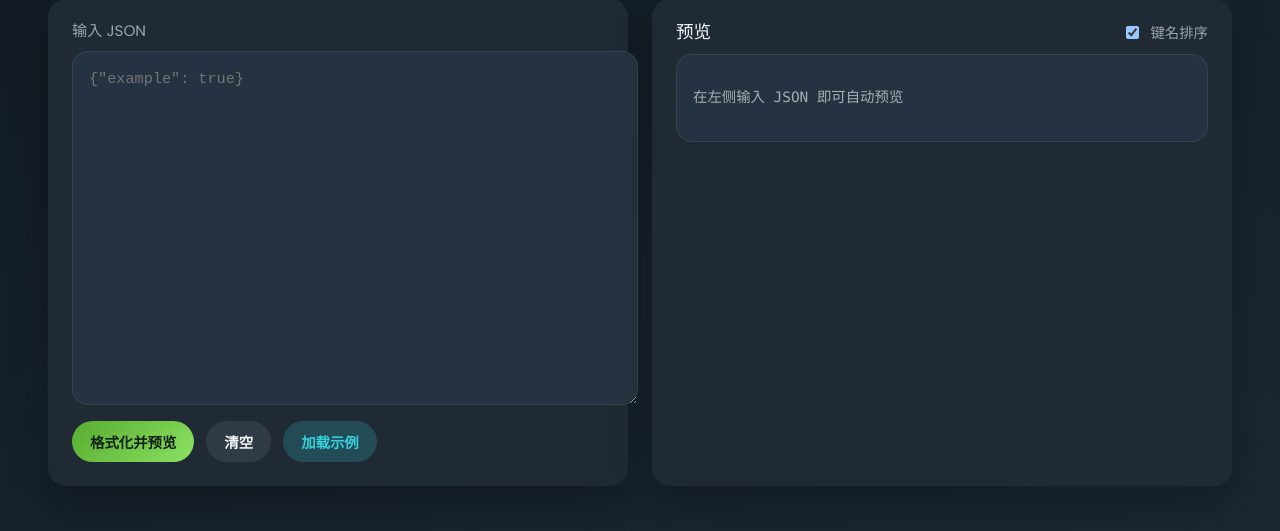
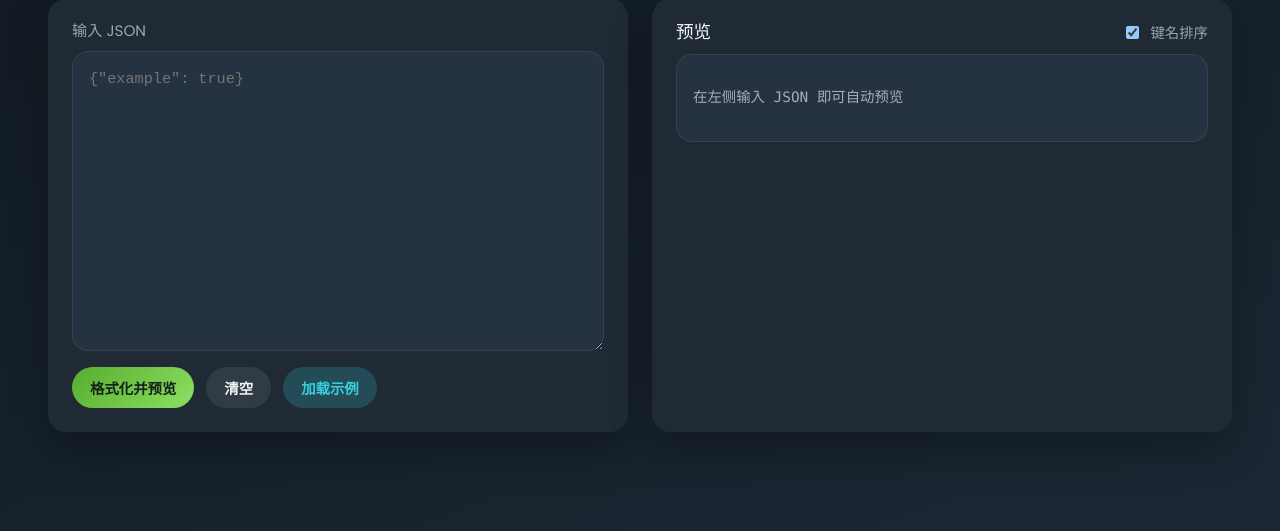
Before and after one commit to L1nwatch/FengDock, a plain HTML site: page tools/json-viewer.html in a window 1280 px wide. Shown: the part 71-602 px from the top of the page. Drawn offline with Linux system fonts and the light colour scheme.

Commit message:
Adjust JSON viewer layout

```diff
--- a/static/tools/json-viewer/style.css
+++ b/static/tools/json-viewer/style.css
@@ -67,7 +67,7 @@ body {
 
 .fd-input__textarea {
   width: 100%;
-  min-height: 320px;
+  min-height: 300px;
   border-radius: 16px;
   border: 1px solid rgba(255, 255, 255, 0.08);
   background: var(--panel-light);
@@ -76,6 +76,7 @@ body {
   font-size: 0.95rem;
   line-height: 1.5;
   resize: vertical;
+  box-sizing: border-box;
 }
 
 .fd-input__textarea:focus {
@@ -286,7 +287,7 @@ body {
   }
 
   .fd-preview__tree {
-    max-height: 420px;
+    max-height: 400px;
   }
 }
 
```
